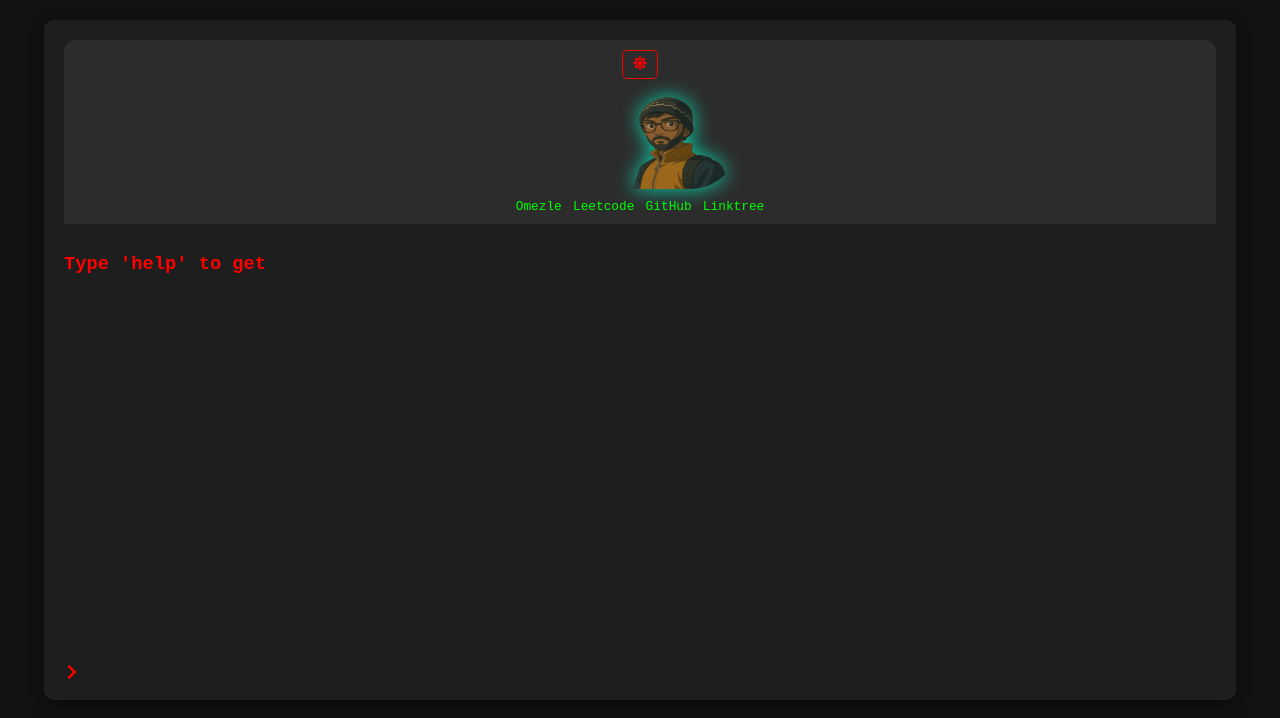
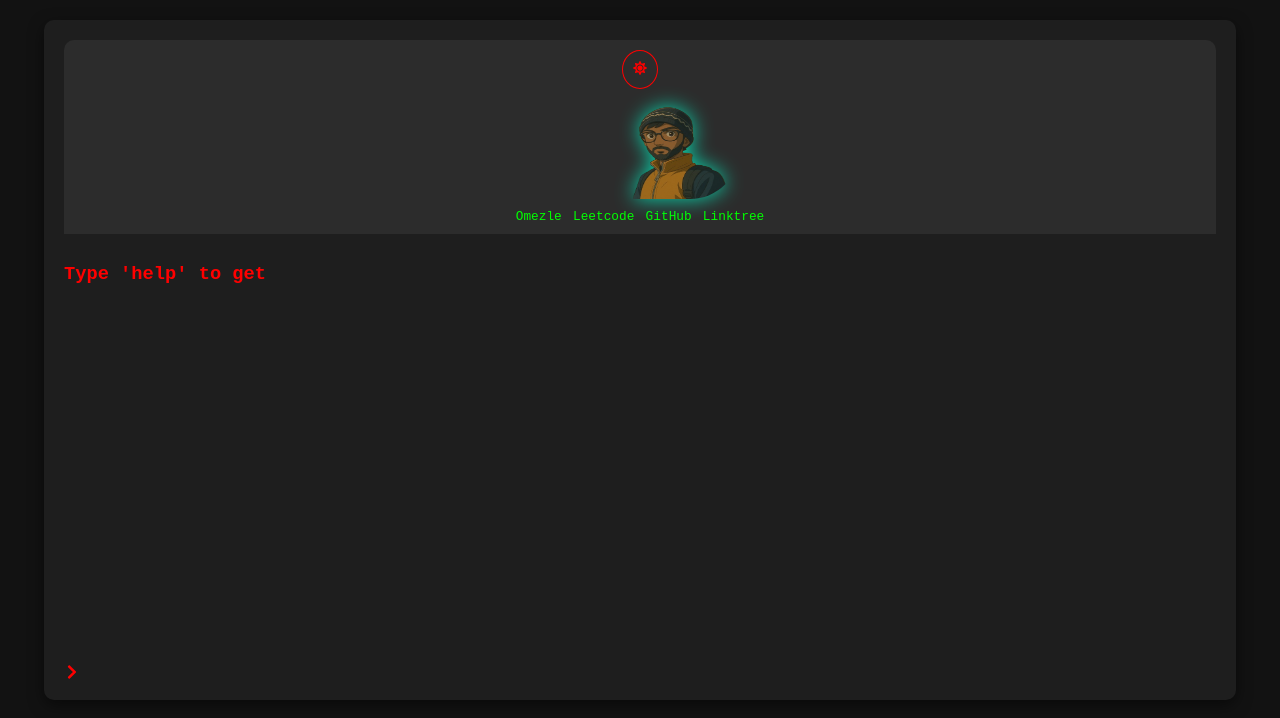
Before and after one commit to SkvProgrammer/portfolio, a React (Create React App) app: page / in a window 1280 px wide. Shown: the top 718 px of the page. Built offline with nearby package versions, Linux system fonts and the light colour scheme.

Commit message:
toggle button updated

```diff
--- a/src/components/Terminal.js
+++ b/src/components/Terminal.js
@@ -98,8 +98,8 @@ const ThemeToggle = styled.button`
   background: none;
   border: 1px solid ${(props) => (props.theme === "dark" ? "#ff0000" : "#333")};
   color: ${(props) => (props.theme === "dark" ? "#ff0000" : "#333")};
-  padding: 5px 10px;
-  border-radius: 5px;
+  padding: 10px 10px;
+  border-radius: 50%;
   cursor: pointer;
   font-size: 14px;
   transition: all 0.3s;
```
